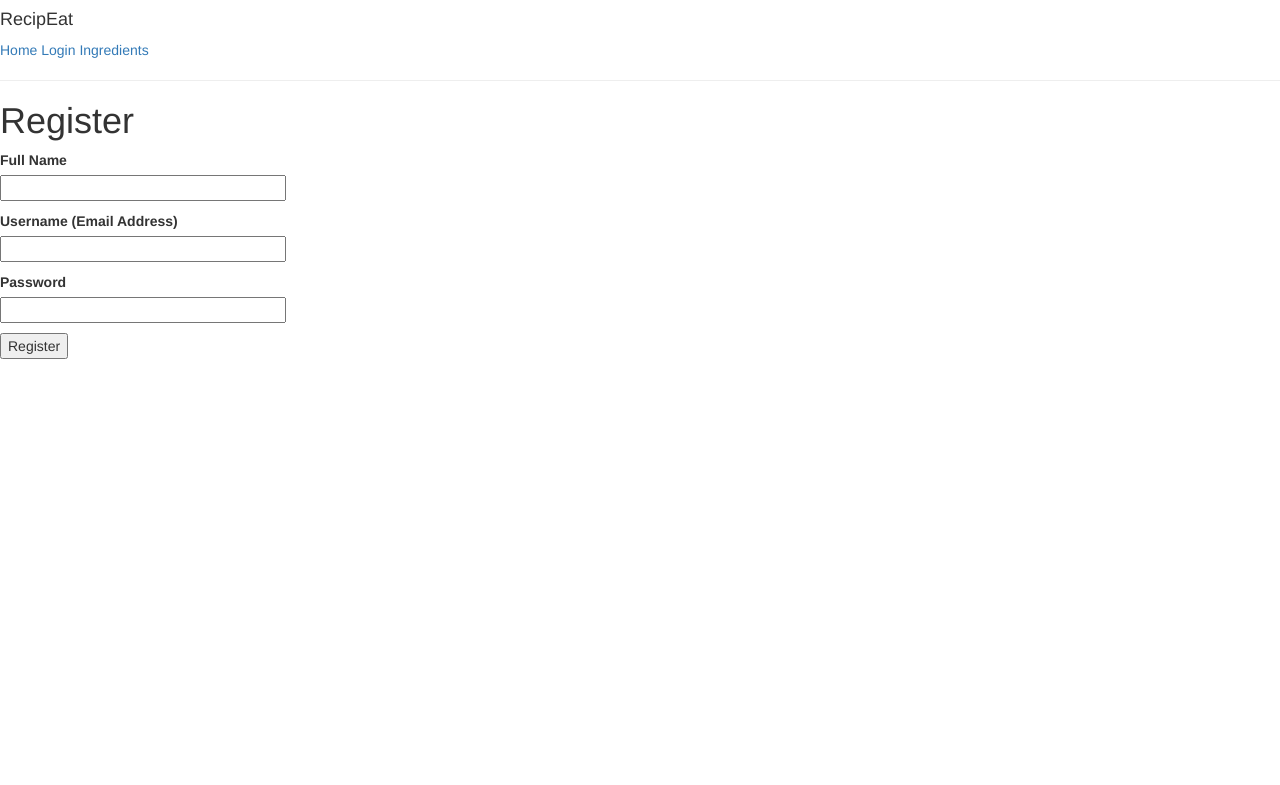
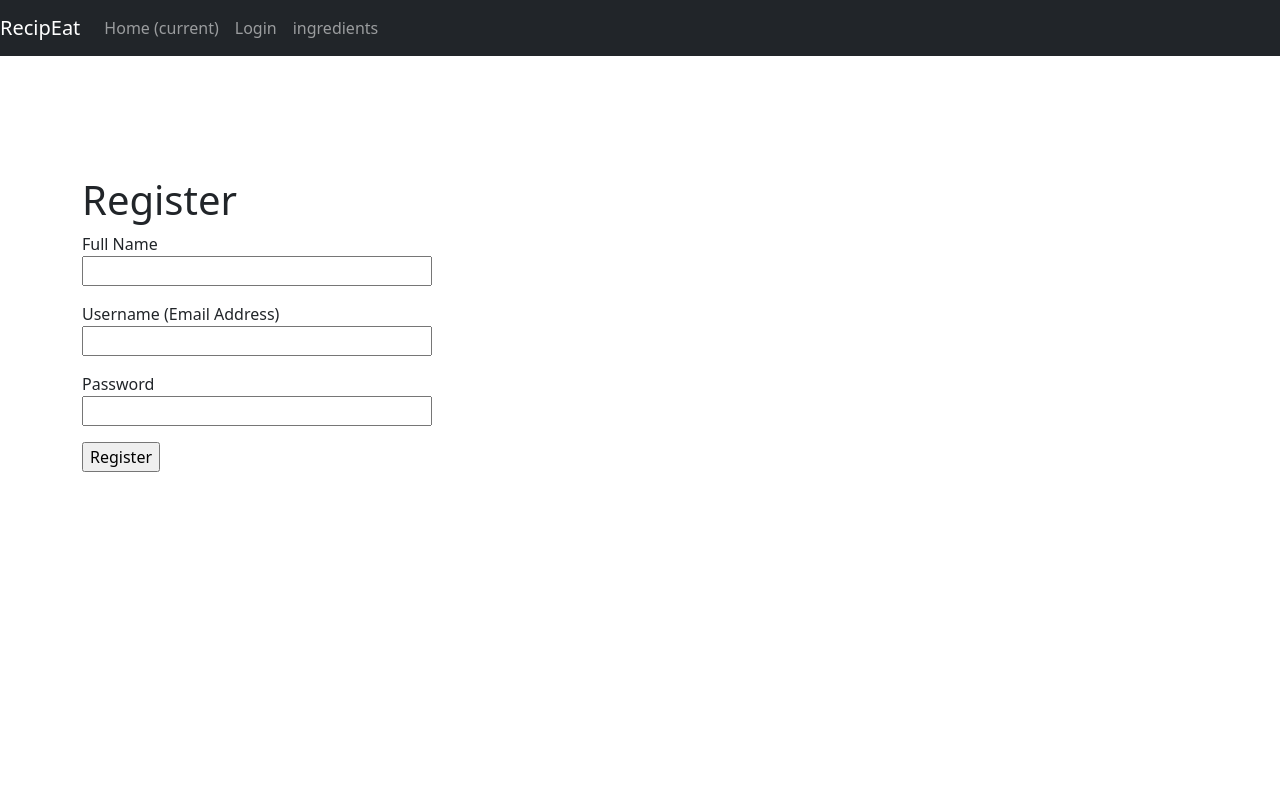
Before and after one commit to smuktevi/recipeat, a Flask app: page /register in a window 1280 px wide. Shown: the top 785 px of the page. Run offline with Flask 2, Linux system fonts and the light colour scheme; some libraries are stand-ins or nearby versions.

Commit message:
just some quick  template changes

```diff
--- a/app/routes.py
+++ b/app/routes.py
@@ -21,7 +21,6 @@ auth = firebase.auth()
 database = firebase.database()
 
 # when url inside this function is called the following function executes and returns to the browser page that called it.
-@app.route('/')
 @app.route('/index')
 # view function
 def index():
@@ -31,7 +30,7 @@ def index():
         user = {'username': 'New User'}
     return render_template('index.html', user=user)
 
-
+@app.route('/')
 @app.route('/login', methods=['GET', 'POST'])
 def login():
     form = LoginForm()
@@ -84,7 +83,7 @@ def register():
     if form.validate_on_submit():
         flash('Login requested for user {}, remember_me={}'.format(
             form.username.data, form.remember_me.data))
-        return redirect('/register')
+        return redirect('/index', name=name)
 
     return render_template('register.html', title='Register', form=form)
 
--- /dev/null
+++ b/app/static/styles/base.css
@@ -0,0 +1,7 @@
+body {
+    padding-top: 5rem;
+  }
+  .base-template {
+    padding: 3rem 1.5rem;
+    text-align: center;
+  }
--- a/app/templates/base.html
+++ b/app/templates/base.html
@@ -1,25 +1,67 @@
-<html>
+<!doctype html>
+<html lang="en">
 
 <head>
+  <meta charset="utf-8">
+  <meta name="viewport" content="width=device-width, initial-scale=1, shrink-to-fit=no">
+  <meta name="description" content="">
+  <meta name="author" content="">
+  <link rel="icon" href="/docs/4.0/assets/img/favicons/favicon.ico">
+
   {% if title %}
   <title>{{ title }} - Recipeat</title>
   {% else %}
   <title>Welcome to Recipeat</title>
   {% endif %}
-  <link rel="stylesheet" href="https://maxcdn.bootstrapcdn.com/bootstrap/3.4.1/css/bootstrap.min.css">
-  <script src="https://ajax.googleapis.com/ajax/libs/jquery/3.5.1/jquery.min.js"></script>
-  <script src="https://maxcdn.bootstrapcdn.com/bootstrap/3.4.1/js/bootstrap.min.js"></script>
+
+
+  <link href="https://cdn.jsdelivr.net/npm/bootstrap@5.0.0-beta2/dist/css/bootstrap.min.css" rel="stylesheet" integrity="sha384-BmbxuPwQa2lc/FVzBcNJ7UAyJxM6wuqIj61tLrc4wSX0szH/Ev+nYRRuWlolflfl" crossorigin="anonymous">
+  <script src="https://cdn.jsdelivr.net/npm/bootstrap@5.0.0-beta2/dist/js/bootstrap.bundle.min.js" integrity="sha384-b5kHyXgcpbZJO/tY9Ul7kGkf1S0CWuKcCD38l8YkeH8z8QjE0GmW1gYU5S9FOnJ0" crossorigin="anonymous"></script>
+
+  <!-- Custom styles for this template -->
+  <link href="../static/styles/base.css" rel="stylesheet">
+
 </head>
 
 <body>
-  <div>
-    <h4>RecipEat</h4>
-    <a href="/index">Home</a>
-    <a href="/login">Login</a>
-    <a href="/ingredients">Ingredients</a>
+
+  <nav class="navbar navbar-expand-md navbar-dark bg-dark fixed-top">
+    <a class="navbar-brand" href="#">RecipEat</a>
+    <button class="navbar-toggler" type="button" data-toggle="collapse" data-target="#navbarsExampleDefault"
+      aria-controls="navbarsExampleDefault" aria-expanded="false" aria-label="Toggle navigation">
+      <span class="navbar-toggler-icon"></span>
+    </button>
+
+    <div class="collapse navbar-collapse" id="navbarsExampleDefault">
+      <ul class="navbar-nav mr-auto">
+        <li class="nav-item active">
+          <a class="nav-link" href="/index">Home <span class="sr-only">(current)</span></a>
+        </li>
+        <li class="nav-item">
+          <a class="nav-link" href="/login">Login</a>
+        </li>
+        <li class="nav-item">
+          <a class="nav-link" href="/ingredients">ingredients</a>
+        </li>
+        <!-- <li class="nav-item">
+          <a class="nav-link disabled" href="#">Disabled</a>
+        </li>
+        <li class="nav-item dropdown">
+          <a class="nav-link dropdown-toggle" href="http://example.com" id="dropdown01" data-toggle="dropdown"
+            aria-haspopup="true" aria-expanded="false">Dropdown</a>
+          <div class="dropdown-menu" aria-labelledby="dropdown01">
+            <a class="dropdown-item" href="#">Action</a>
+            <a class="dropdown-item" href="#">Another action</a>
+            <a class="dropdown-item" href="#">Something else here</a>
           </div>
-  <hr>
+        </li> -->
+      </ul>
+    </div>
+  </nav>
 
+  <main role="main" class="container">
+
+    <div class="base-template">
       {% with messages = get_flashed_messages() %}
       {% if messages %}
       <ul>
@@ -29,7 +71,12 @@
       </ul>
       {% endif %}
       {% endwith %}
+    </div>
+    <div>
       {% block content %}{% endblock %}
+    </div>
+
+  </main><!-- /.container -->
 </body>
 
 </html>
--- a/app/templates/login.html
+++ b/app/templates/login.html
@@ -1,7 +1,6 @@
-{% extends "base.html" %}
-
+<h1>Welcome to RecipEat</h1>
 {% block content %}
-    <h1>Sign In</h1>
+    <h2>Sign In</h2>
     {% if alertmessage %}
         <div class="alert alert-danger">
             {{ alertmessage }}
```
Lines whose indentation alone changed are shown as unchanged.
